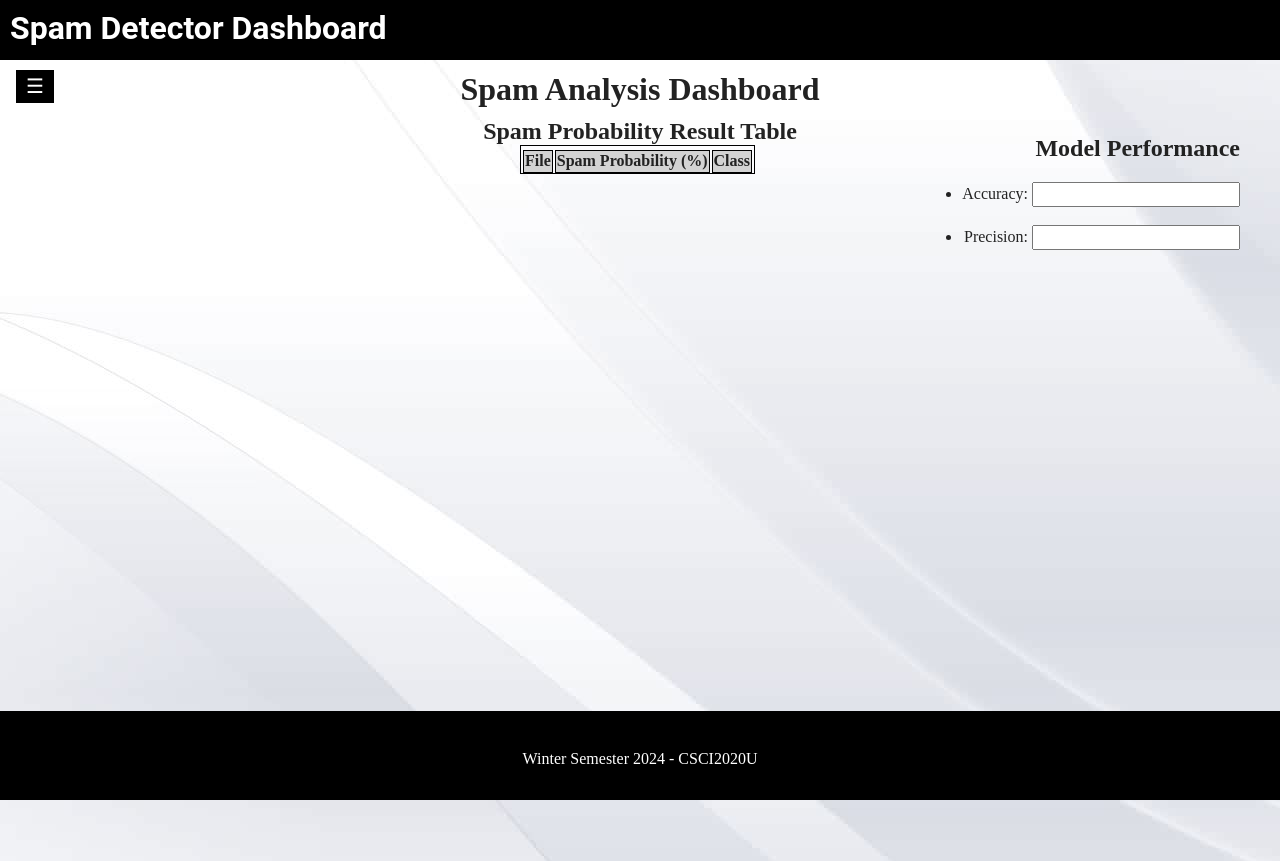
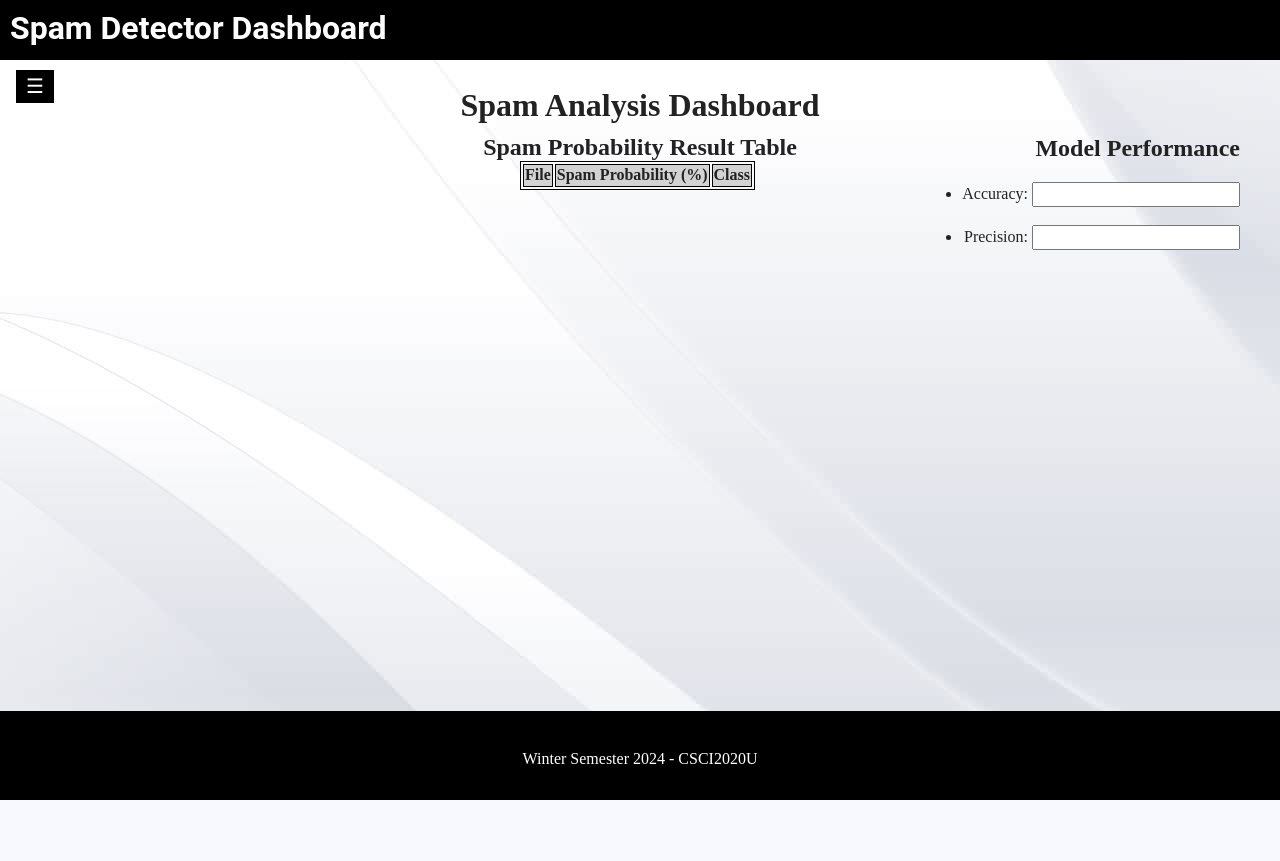
Before and after one commit to Yousaf-AJan/SpamDetector, a website built with Parcel: page SpamDetectorClient/index.html in a window 1280 px wide. After the commit the page ends 800 px from the top, so only its background shows below. Built offline with nearby package versions, Linux system fonts and the light colour scheme; files whose address does not match are found by name.

Commit message:
sizes fixed

```diff
--- a/SpamDetectorClient/css/main.css
+++ b/SpamDetectorClient/css/main.css
@@ -365,13 +365,16 @@ body {
   margin: auto;
   top: 60px;
   height: 200px;
-  width: 550px;
-  padding-bottom: 500px;
+  width: 600px;
+  padding-bottom: 20%;
   padding-right: 5px;
+  overflow-x: hidden;
+  border-bottom: lightgray;
+  border-bottom-width:2px ;
 }
 #chart thead {
   position: sticky;
-  top: 5px;
+  top: 0;
   background-color: white;
 }
 
@@ -388,6 +391,7 @@ tbody {
   margin-top: 15px;
   text-align: right;
   margin-right: 20px;
+
 }
 #main {
   transition: margin-left .5s;
--- a/SpamDetectorClient/index.html
+++ b/SpamDetectorClient/index.html
@@ -42,25 +42,7 @@
   <div id="dash-bar">
     <h1>Spam Detector Dashboard</h1>
   </div>
-  <div id="Info">
-    <h1>
-      Spam Analysis Dashboard
-    </h1>
-    <h2>Spam Probability Result Table</h2>
-  </div>
-  <div id = "container">
-  <table id="chart">
-    <thead>
-    <tr>
-      <th class="file">File</th>
-      <th class="probability">Spam Probability (%)</th>
-      <th class="class">Class</th>
-    </tr>
-    </thead>
-    <tbody>
-    </tbody>
-  </table>
-  </div>
+
 
   <! -- Create a Table on the side that displays the precision and accuracy of the model -->
   <form id= "accuracy_precision">
@@ -76,6 +58,25 @@
       </li>
     </ul>
   </form>
+</div>
+<div id="Info">
+  <h1>
+    Spam Analysis Dashboard
+  </h1>
+  <h2>Spam Probability Result Table</h2>
+</div>
+<div id = "container">
+  <table id="chart">
+    <thead>
+    <tr>
+      <th class="file">File</th>
+      <th class="probability">Spam Probability (%)</th>
+      <th class="class">Class</th>
+    </tr>
+    </thead>
+    <tbody>
+    </tbody>
+  </table>
 </div>
 <!-- Create the Bottom Bar which Displays Course Info -->
 <div id="bottom-bar">
--- a/SpamDetectorClient/js/main.js
+++ b/SpamDetectorClient/js/main.js
@@ -1,7 +1,7 @@
 // TODO: onload function should retrieve the data needed to populate the UI
  function openNav() {
-  document.getElementById("mySidebar").style.width = "13%";
-  document.getElementById("main").style.marginLeft = "13%";
+  document.getElementById("mySidebar").style.width = "200px";
+  document.getElementById("main").style.marginLeft = "200px";
 }
 
 function closeNav() {
```
